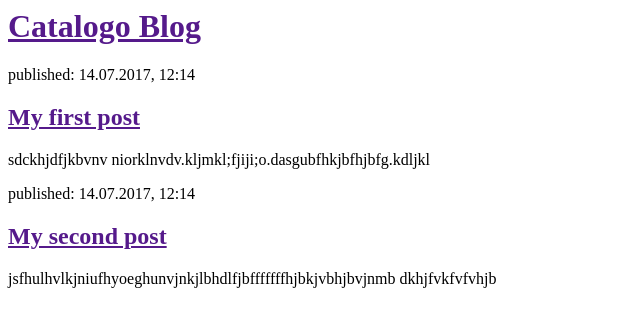
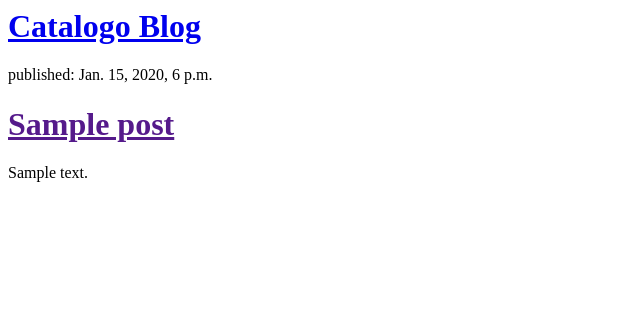
Before and after one commit to alistairich/my-first-blog, a Django app: template blog/templates/blog/post_list.html in a window 1280 px wide. Shown: the top 327 px of the page, without its empty margins (0-640 px from the left). Run offline with Django 3.2, Linux system fonts and the light colour scheme; the template is opened without the code that fills it: values that come from a table or form of the project are taken from there, others are empty; tables that the repository leaves empty hold one stand-in row (values such as "Sample post").

Commit message:
Modified templates to display posts from database.

```diff
--- a/blog/templates/blog/post_list.html
+++ b/blog/templates/blog/post_list.html
@@ -1,20 +1,19 @@
+
 <html>
 	<head>
-		<title>Archie's First Blog</title>
+		<title>My First Blog</title>
 	</head>
 	<body>
 		<div>
-			<h1><a href="">Catalogo Blog</a></h1>
+			<h1><a href="/">Catalogo Blog</a></h1>
 		</div>
-		<div>
-			<p>published: 14.07.2017, 12:14</p>
-			<h2><a href="">My first post</a></h2>
-			<p>sdckhjdfjkbvnv niorklnvdv.kljmkl;fjiji;o.dasgubfhkjbfhjbfg.kdljkl</p>
-		</div>
-			<p>published: 14.07.2017, 12:14</p>
-			<h2><a href="">My second post</a></h2>
-			<p>jsfhulhvlkjniufhyoeghunvjnkjlbhdlfjbfffffffhjbkjvbhjbvjnmb dkhjfvkfvfvhjb</p>
-		</body>
+
+		{% for post in posts %}
+			<div>
+				<p>published: {{ post.published_date }}</p>
+				<h1><a href="">{{ post.title }}</a></h1>
+				<p>{{ post.text|linebreaksbr }}</p>
+			</div>
+		{% endfor %}
 	</body>
-
 </html>
--- a/blog/views.py
+++ b/blog/views.py
@@ -1,4 +1,7 @@
 from django.shortcuts import render
+from django.utils import timezone
+from . models import Post
 
 def post_list(request):
-	return render(request, 'blog/post_list.html', {})
+	posts = Post.objects.filter(published_date__lte=timezone.now()).order_by('published_date')
+	return render(request, 'blog/post_list.html', {'posts':posts})
```
